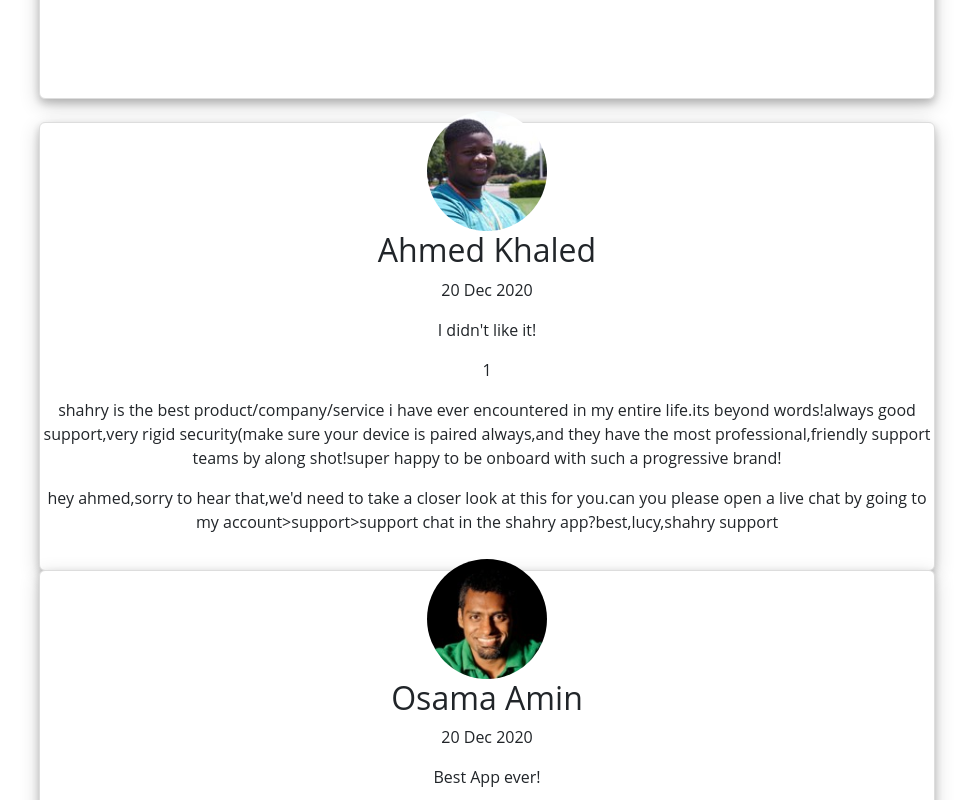
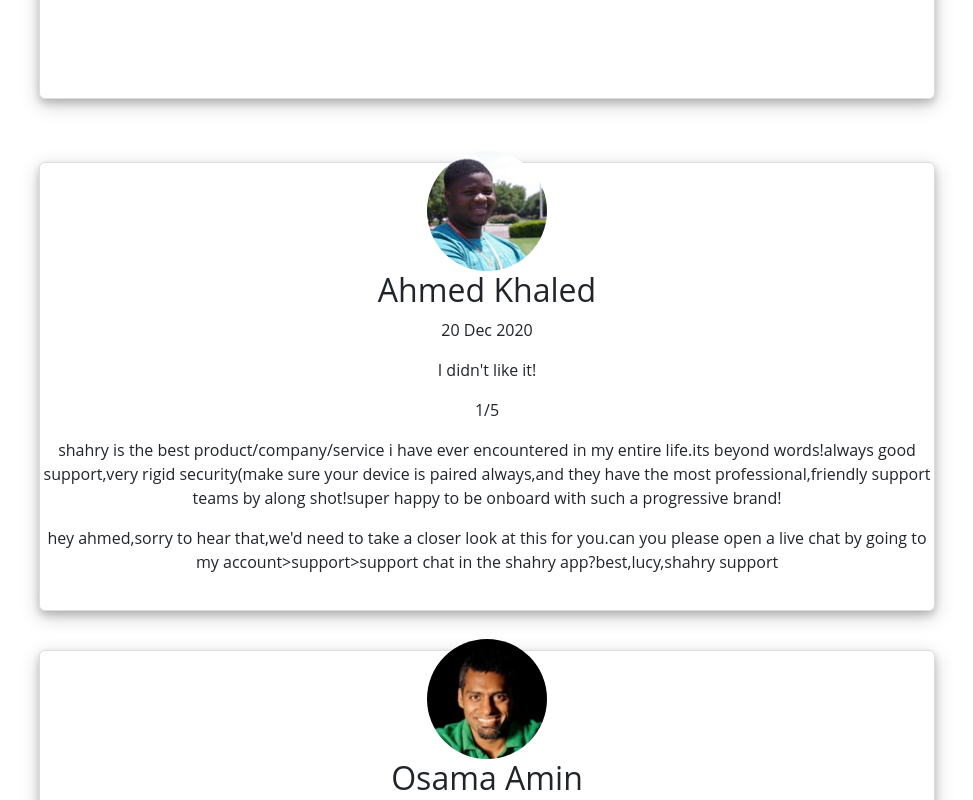
Before and after one commit to Randa-Saad/Frontend-Home-Design, an Angular app: page / in a window 1280 px wide. Shown: the part 860-1660 px from the top of the page, without its empty margins (153-1126 px from the left). Built offline with nearby package versions, Linux system fonts and the light colour scheme.

Commit message:
card margin checked

```diff
--- a/src/app/app.component.css
+++ b/src/app/app.component.css
@@ -19,6 +19,7 @@ h1 {
     margin-top: -100px;
     justify-content: center;
     align-items: center;
+    margin-bottom: 40px;
     box-shadow: 0 4px 8px 0 rgba(0, 0, 0, 0.2), 0 6px 20px 0 rgba(0, 0, 0, 0.19);
 }
 
@@ -48,17 +49,3 @@ a {
 a:hover {
     color: black;
 }
-
-.cardd {
-    /* display: inline-flex;
-    border: 1px solid #ddd;
-    border-radius: 6px;
-    max-width: 70vw;
-    text-align: center;
-    margin-top: 50px;
-    margin-bottom: 50px;
-    justify-content: center;
-    align-items: center;
-    /* box-shadow: 2px 2px 2px 2px grey; */
-    /* box-shadow: 0 4px 8px 0 rgba(0, 0, 0, 0.2), 0 6px 20px 0 rgba(0, 0, 0, 0.19);  */
-}
--- a/src/app/app.component.html
+++ b/src/app/app.component.html
@@ -61,7 +61,7 @@
             <h2>{{ user.name }}</h2>
             <p>{{ user.date }}</p>
             <p>{{ user.review }}</p>
-            <p>{{ user.reviewnum }}</p>
+            <p>{{ user.reviewnum }}/5</p>
             <p>{{ user.commenttext }}</p>
             <p>{{ user.replytext }}</p>
             <!-- <a href="#!">loremIpsum.com</a> -->
```
